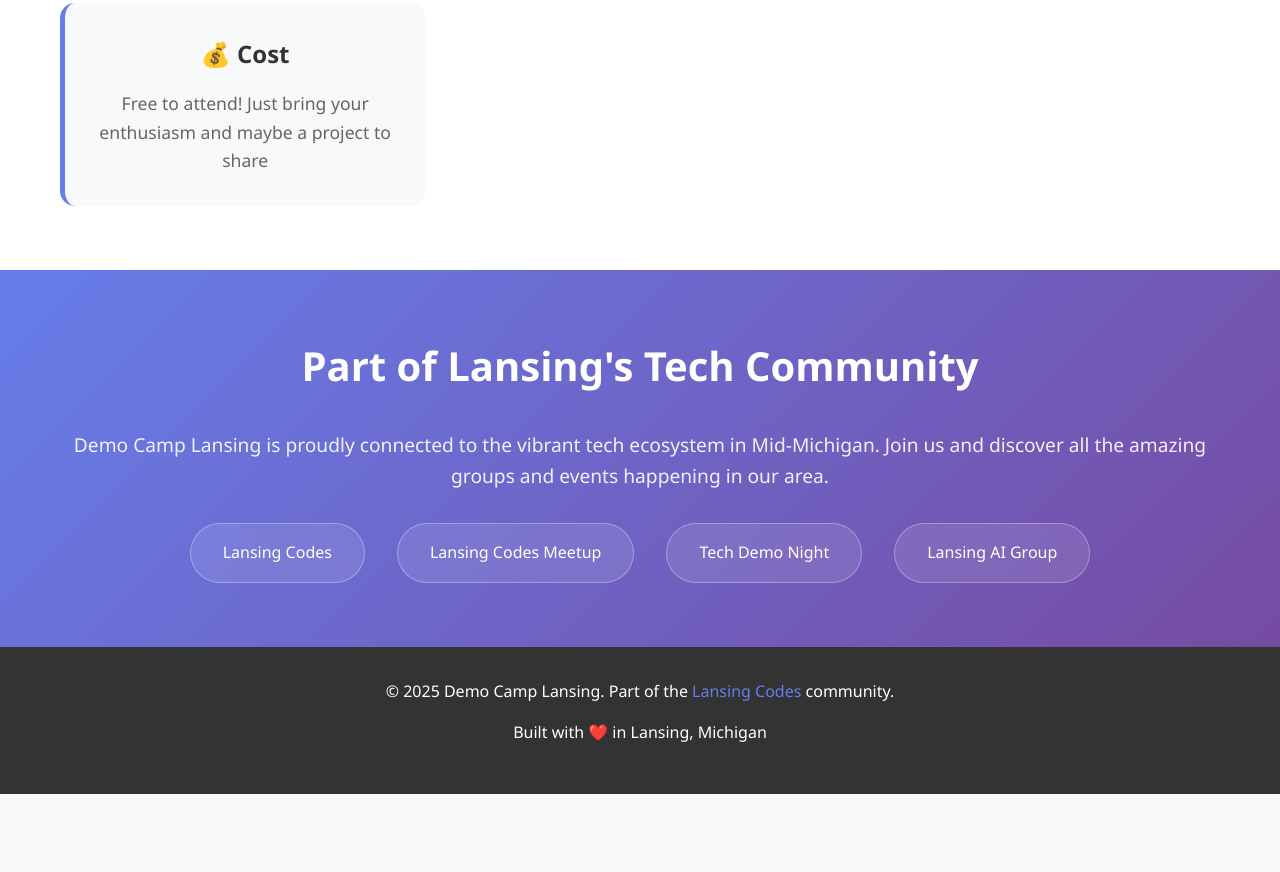
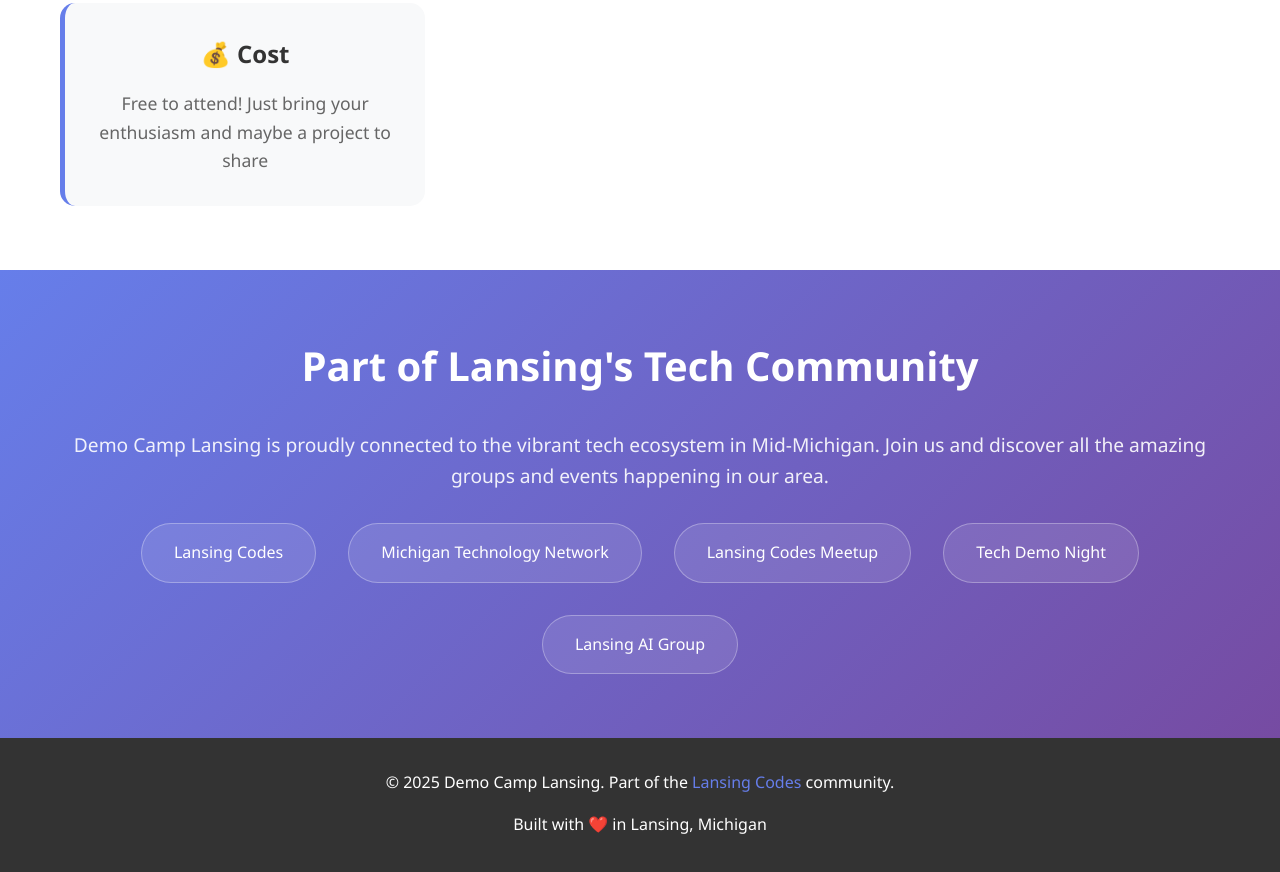
Before and after one commit to mitn-lansing/democamp-site, a plain HTML site: page index.html in a window 1280 px wide. Shown: the part 2314-3186 px from the top of the page. Before the commit the page ends 3108 px from the top, so only its background shows below. Drawn offline with Linux system fonts and the light colour scheme.

Commit message:
Adding link for MITN

```diff
--- a/index.html
+++ b/index.html
@@ -466,6 +466,7 @@
             <p>Demo Camp Lansing is proudly connected to the vibrant tech ecosystem in Mid-Michigan. Join us and discover all the amazing groups and events happening in our area.</p>
             <div class="community-links">
                 <a href="https://www.lansing.codes/" class="community-link" target="_blank">Lansing Codes</a>
+                <a href="https://www.mitn.org" class="community-link" target="_blank">Michigan Technology Network</a>
                 <a href="https://www.meetup.com/lansing-codes-meetup/" class="community-link" target="_blank">Lansing Codes Meetup</a>
                 <a href="https://www.meetup.com/lansing-tech-demos/" class="community-link" target="_blank">Tech Demo Night</a>
                 <a href="https://www.meetup.com/lansing-ai-user-group/" class="community-link" target="_blank">Lansing AI Group</a>
```
